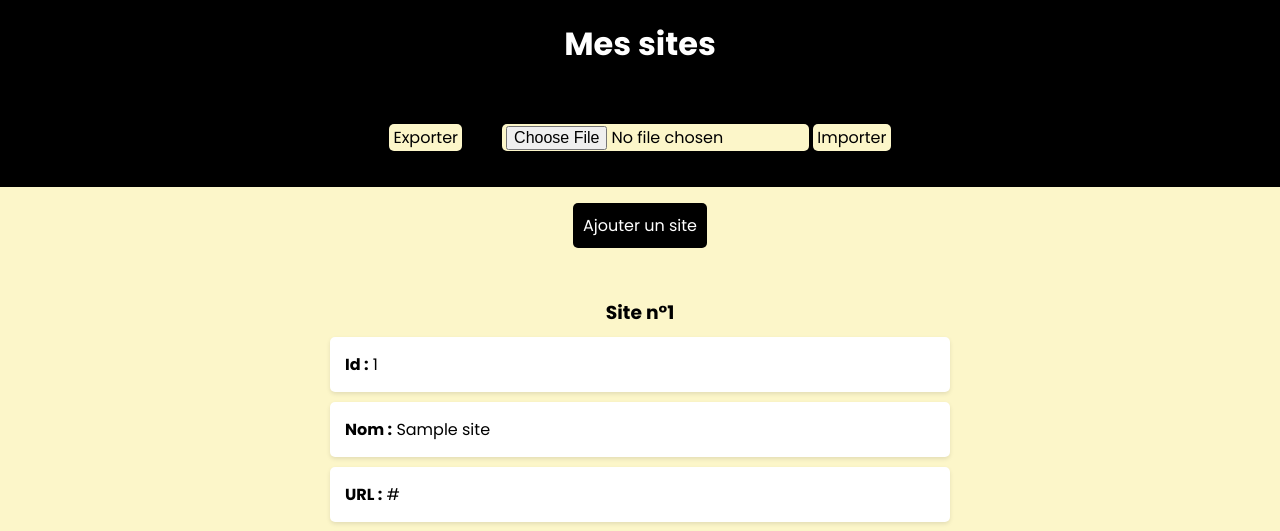
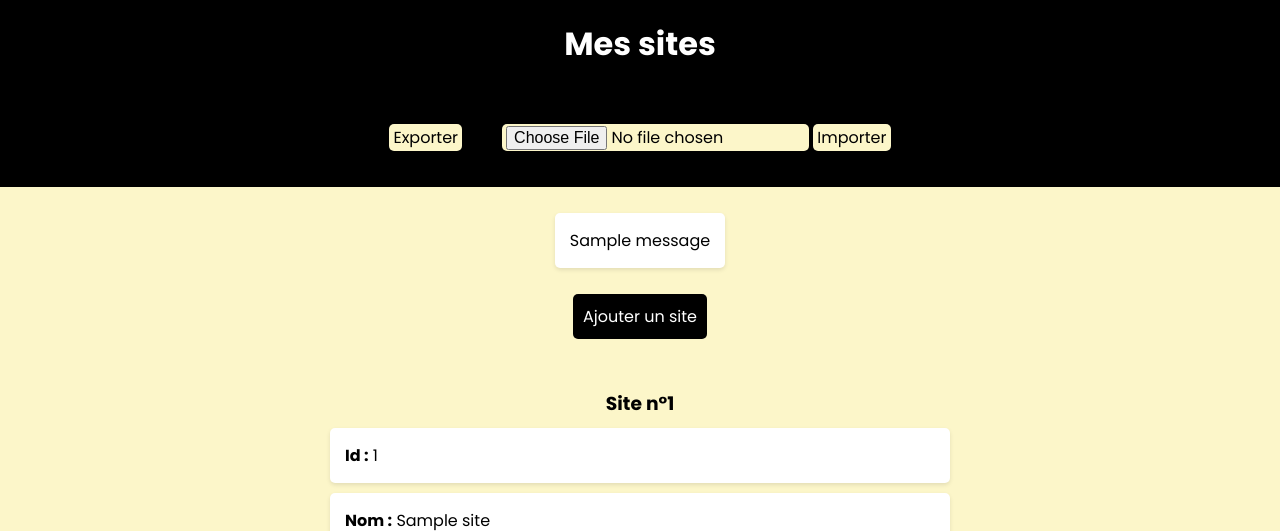
Before and after one commit to Drazz34/b3-c1-django-RICHARD-RAHMOUNE-VERLYCK-VILLAC, a Django app: template app_password_manager/templates/index.html in a window 1280 px wide. Shown: the top 531 px of the page. Run offline with Django 3.2, Linux system fonts and the light colour scheme; the template is opened without the code that fills it: most values are stand-ins (such as "Sample title", 1, 10 or a date in 2020); one stand-in notice (Sample message) is shown.

Commit message:
add message on validation request

```diff
--- a/app_password_manager/templates/index.html
+++ b/app_password_manager/templates/index.html
@@ -14,6 +14,7 @@
 
 <div class="container">
     <h1>Mes sites</h1>
+
     <div id="importExport">
         <form action="{% url 'export_passwords' %}" method="get">
             <input type="submit" value="Exporter" class="btn bg-brown">
@@ -24,6 +25,15 @@
             <input type="submit" value="Importer" class="btn bg-brown">
         </form>
     </div>
+
+    {% if messages %}
+        <ul class="messages flex-center">
+            {% for message in messages %}
+                <li>{{ message }}</li>
+            {% endfor %}
+        </ul>
+    {% endif %}
+
     <div class="flex-center">
         <a href="{% url 'ajouter_site' %}" class="btn bg-black">Ajouter un site</a>
     </div>
```
